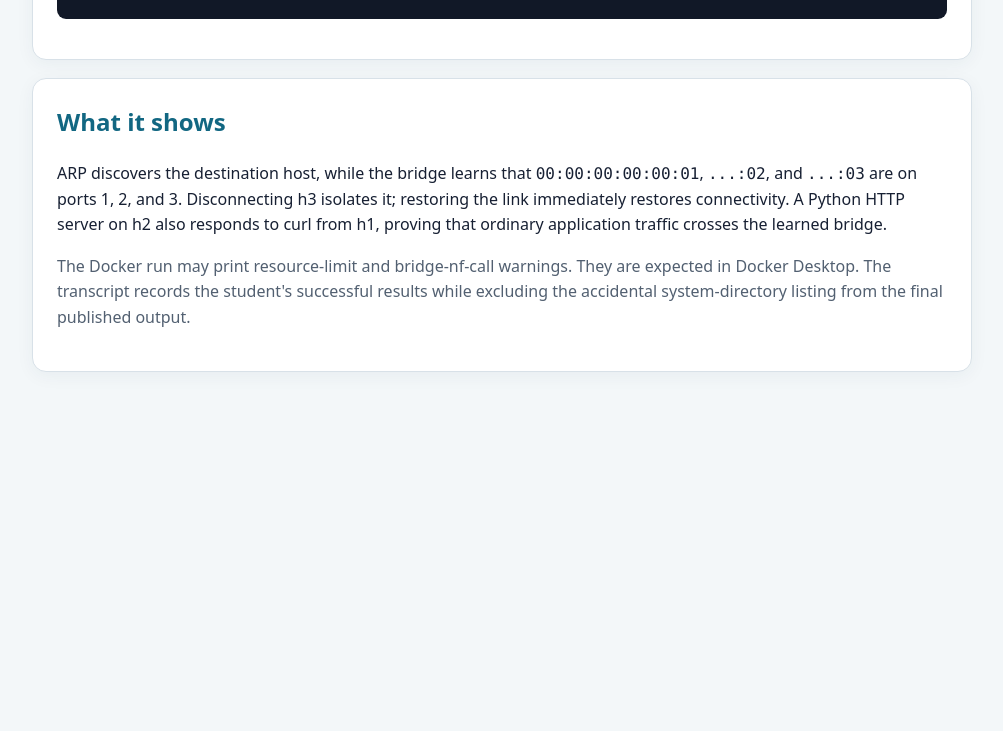
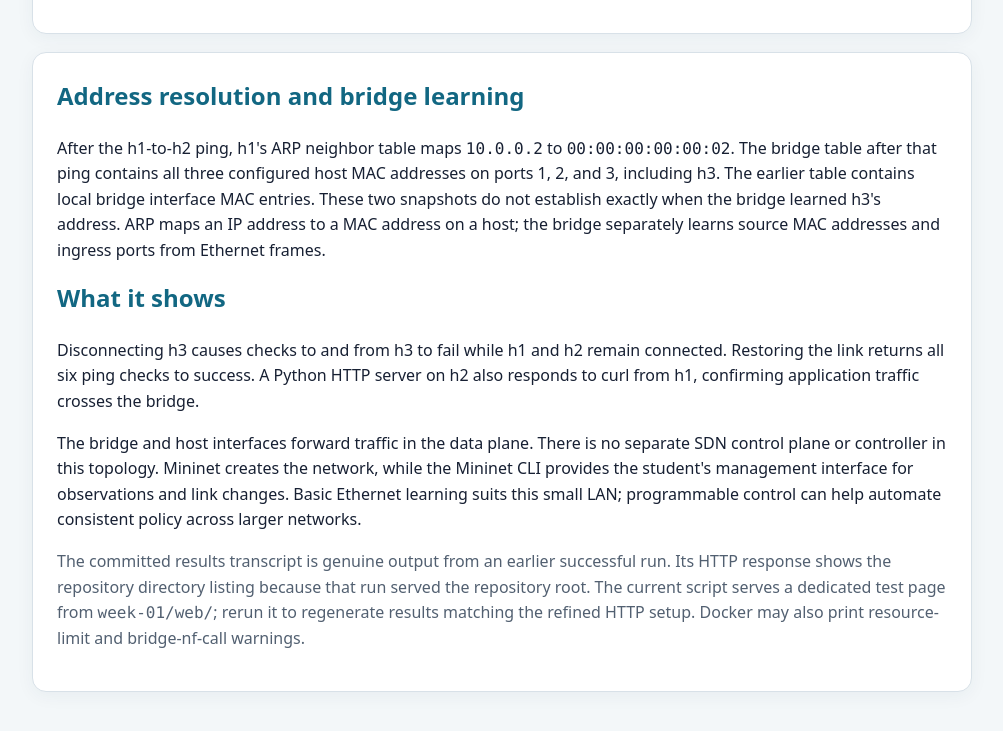
Before and after one commit to cheonglihua/wic2005-lab-portfolio, a plain HTML site: page docs/index.html in a window 1280 px wide. Shown: the part 1754-2485 px from the top of the page, without its empty margins (138-1141 px from the left). Before the commit the page ends 2204 px from the top, so only its background shows below. Drawn offline with Linux system fonts and the light colour scheme.

Commit message:
Refine Week 1 lab portfolio

```diff
--- a/docs/index.html
+++ b/docs/index.html
@@ -61,9 +61,8 @@
     <p>The script uses the pinned image
       <code>firdaussahran/netlab-mininet:1.0</code>, runs the topology and
       observations, and saves the transcript to
-      <code>week-01\results.txt</code>. It uses the repository path as the
-      container's working directory so the HTTP test does not serve a Windows
-      system directory.</p>
+      <code>week-01\results.txt</code>. Its HTTP test serves only
+      <code>week-01/web/</code>, not the repository directory.</p>
   </section>
 
   <section>
@@ -89,17 +88,32 @@ pingall
   </section>
 
   <section>
+    <h2>Address resolution and bridge learning</h2>
+    <p>After the h1-to-h2 ping, h1's ARP neighbor table maps
+      <code>10.0.0.2</code> to <code>00:00:00:00:00:02</code>. The bridge table
+      after that ping contains all three configured host MAC addresses on
+      ports 1, 2, and 3, including h3. The earlier table contains local bridge
+      interface MAC entries. These two snapshots do not establish exactly when
+      the bridge learned h3's address. ARP maps an IP address to a MAC address
+      on a host; the bridge separately learns source MAC addresses and ingress
+      ports from Ethernet frames.</p>
     <h2>What it shows</h2>
-    <p>ARP discovers the destination host, while the bridge learns that
-      <code>00:00:00:00:00:01</code>, <code>...:02</code>, and
-      <code>...:03</code> are on ports 1, 2, and 3. Disconnecting h3 isolates
-      it; restoring the link immediately restores connectivity. A Python HTTP
-      server on h2 also responds to curl from h1, proving that ordinary
-      application traffic crosses the learned bridge.</p>
-    <p class="note">The Docker run may print resource-limit and
-      bridge-nf-call warnings. They are expected in Docker Desktop. The
-      transcript records the student's successful results while excluding the
-      accidental system-directory listing from the final published output.</p>
+    <p>Disconnecting h3 causes checks to and from h3 to fail while h1 and h2
+      remain connected. Restoring the link returns all six ping checks to
+      success. A Python HTTP server on h2 also responds to curl from h1,
+      confirming application traffic crosses the bridge.</p>
+    <p>The bridge and host interfaces forward traffic in the data plane. There
+      is no separate SDN control plane or controller in this topology. Mininet
+      creates the network, while the Mininet CLI provides the student's
+      management interface for observations and link changes. Basic Ethernet
+      learning suits this small LAN; programmable control can help automate
+      consistent policy across larger networks.</p>
+    <p class="note">The committed results transcript is genuine output from an
+      earlier successful run. Its HTTP response shows the repository directory
+      listing because that run served the repository root. The current script
+      serves a dedicated test page from <code>week-01/web/</code>; rerun it to
+      regenerate results matching the refined HTTP setup. Docker may also print
+      resource-limit and bridge-nf-call warnings.</p>
   </section>
 </main>
 </body>
```
Also changed, not shown: week-01/web/index.html (added, +12 -0 lines), 2 other files.
